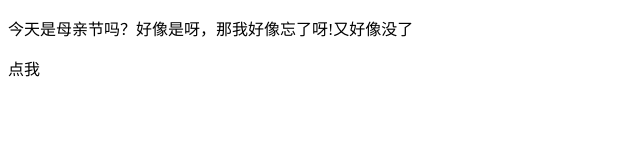
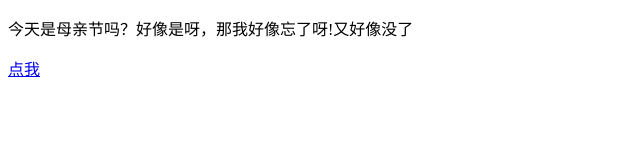
Before and after one commit to 1meshu/All, a plain HTML site: page index.html in a window 1280 px wide. Shown: the full height of the page, 0-640 px from the left. Drawn offline with Linux system fonts and the light colour scheme.

Commit message:
Fix typo in anchor tag attribute 'herf' to 'href'

```diff
--- a/index.html
+++ b/index.html
@@ -7,6 +7,6 @@
 </head>
 <body>
     <p>今天是母亲节吗？好像是呀，那我好像忘了呀!又好像没了</p>
-    <a herf='Today.html'>点我</a>
+    <a href='Today.html'>点我</a>
 </body>
 </html>
```
